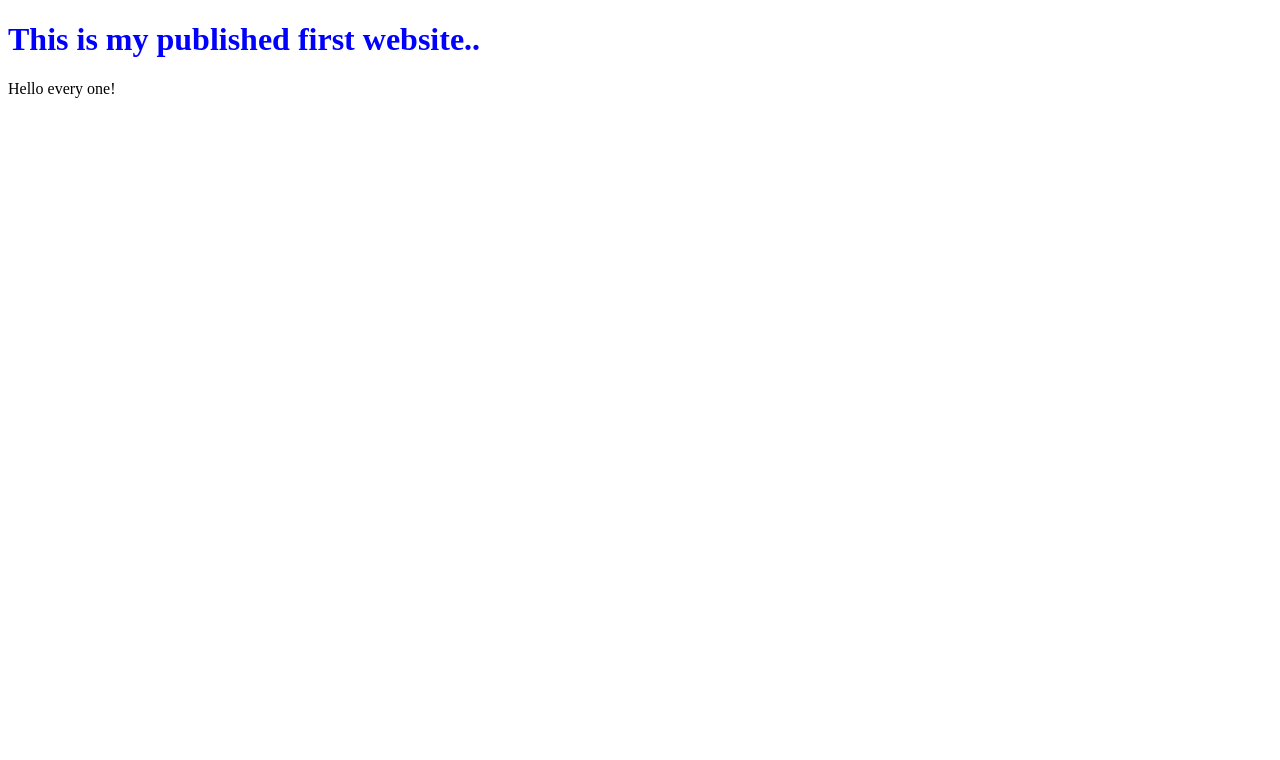
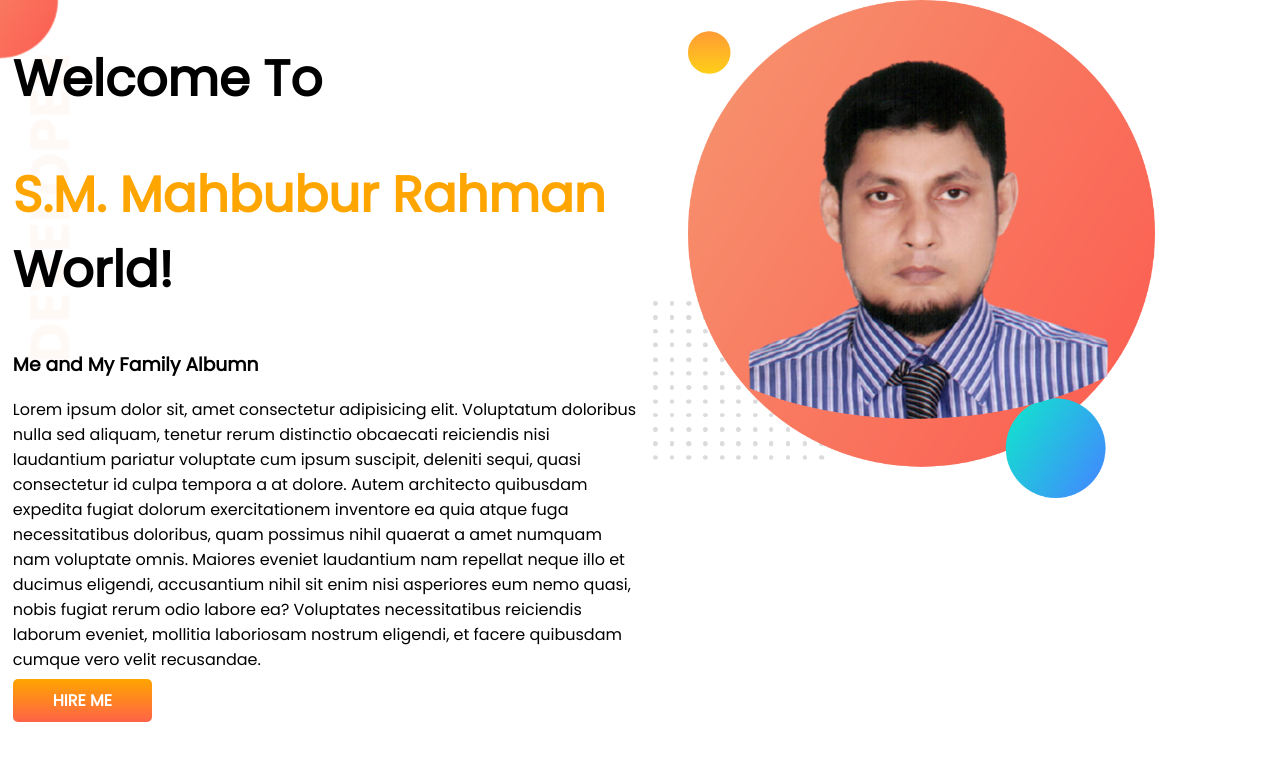
Before and after one commit to Mahbubgit/bithy-s-blog, a plain HTML site: page index.html in a window 1280 px wide. Drawn offline with Linux system fonts and the light colour scheme.

Commit message:
top banner

```diff
--- a/index.html
+++ b/index.html
@@ -1,14 +1,52 @@
 <!DOCTYPE html>
 <html lang="en">
+
 <head>
     <meta charset="UTF-8">
     <meta http-equiv="X-UA-Compatible" content="IE=edge">
     <meta name="viewport" content="width=device-width, initial-scale=1.0">
-    <title>SM Mahbub Portfolio</title>
+    <title>S.M. Mahbubur Rahman Portfolio</title>
+    <link rel="preconnect" href="https://fonts.googleapis.com">
+    <link rel="preconnect" href="https://fonts.gstatic.com" crossorigin>
+    <link href="https://fonts.googleapis.com/css2?family=Poppins&display=swap" rel="stylesheet">
     <link rel="stylesheet" href="style.css">
 </head>
+
 <body>
-    <h1>This is my published first website..</h1>
-    <p>Hello every one!</p>
+    <section class="top-banner">
+        <div class="half-width">
+            <h1>
+                Welcome To
+            </h1>
+            <h1>
+                <span class="orange-color">
+                    S.M. Mahbubur Rahman
+                </span>
+                World!
+            </h1>
+            <h3>
+                Me and My Family Albumn
+            </h3>
+            <p>
+                Lorem ipsum dolor sit, amet consectetur adipisicing elit. Voluptatum doloribus nulla sed aliquam,
+                tenetur
+                rerum distinctio obcaecati reiciendis nisi laudantium pariatur voluptate cum ipsum suscipit, deleniti
+                sequi,
+                quasi consectetur id culpa tempora a at dolore. Autem architecto quibusdam expedita fugiat dolorum
+                exercitationem inventore ea quia atque fuga necessitatibus doloribus, quam possimus nihil quaerat a amet
+                numquam nam voluptate omnis. Maiores eveniet laudantium nam repellat neque illo et ducimus eligendi,
+                accusantium nihil sit enim nisi asperiores eum nemo quasi, nobis fugiat rerum odio labore ea? Voluptates
+                necessitatibus reiciendis laborum eveniet, mollitia laboriosam nostrum eligendi, et facere quibusdam
+                cumque
+                vero velit recusandae.
+            </p>
+            <a class="link-button" href="https://mahbubgit.github.io/developer-portfolio/" target="_blank">HIRE ME</a>
+        </div>
+
+        <div class="half-width">
+            <img src="images/my-bg.png" alt="My Picture">
+        </div>
+    </section>
 </body>
+
 </html>
--- a/style.css
+++ b/style.css
@@ -1,3 +1,32 @@
+body{
+    font-family: 'Poppins', sans-serif;
+    margin: 0;
+}
 h1{
-    color: blue;
+    font-size: 50px;
 }
+.orange-color{
+    color: orange;
+}
+section{
+    display: flex;
+}
+.half-width{
+    width: 50%;
+    padding-left: 1%;
+}
+.half-width img{
+    width: 80%;
+}
+.link-button{
+    text-decoration: none;
+    background-image: linear-gradient(orange, tomato);
+    color: white;
+    font-weight: 700;
+    padding: 10px 40px;
+    border-radius: 5px;
+}
+.top-banner{
+    background-image: url(images/top-banner.png);
+    background-repeat: no-repeat;
+}
```
Also changed, not shown: images/dream-bg.png (added), images/exp-bg.png (added), images/jhankar.png (added), images/jhankar2.png (added), images/my-bg.png (added), images/my-bg2.png (added), images/smmahbub-removebg-preview.png (added), images/smmahbub.jpg (added), images/top-banner.png (added), 8 other files.
